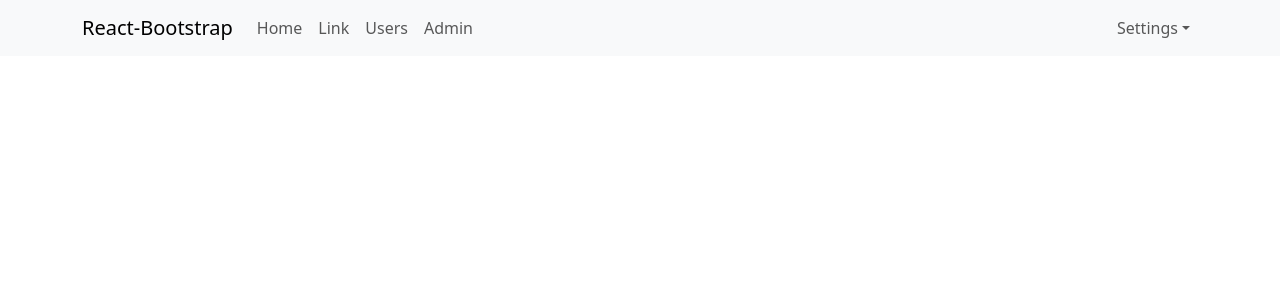
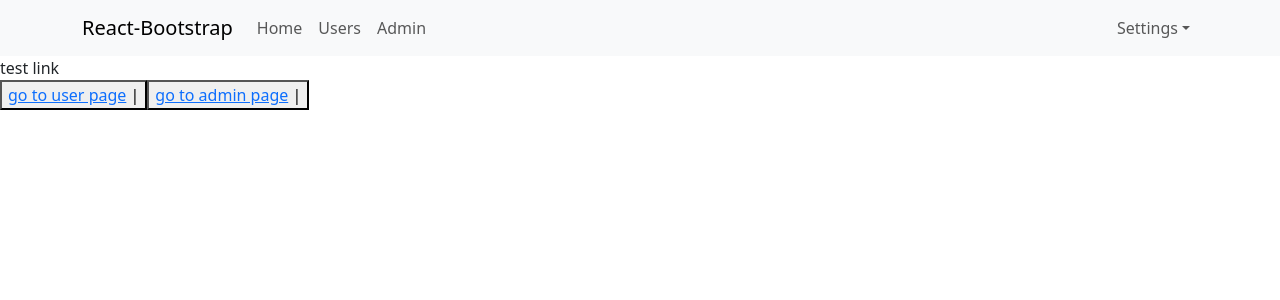
Before and after one commit to leminhkhoi-james/test-demo-react, a JavaScript app: page / in a window 1280 px wide. Shown: the top 300 px of the page. Built offline with nearby package versions, Linux system fonts and the light colour scheme.

Commit message:
điều hướng trang với links

```diff
--- a/src/App.js
+++ b/src/App.js
@@ -1,12 +1,27 @@
 
 import "./App.scss";
 import Header from "./components/Header/Header";
+import { Link } from "react-router-dom";
 
 const App = () => {
 
    return (
       <div className="app-container">
          <Header></Header>
+         <div>
+            test link
+         </div>
+
+         <div>
+            <button>
+               <Link to="/users">go to user page</Link> |{""}
+            </button>
+
+            <button>
+               <Link to="/admins">go to admin page</Link> |{""}
+            </button>
+
+         </div>
       </div>
    );
 };
--- /dev/null
+++ b/src/components/Admin/Admin.js
@@ -0,0 +1,6 @@
+const Admin = (props) => {
+    return (
+        <div>Admin component</div>
+    )
+}
+export default Admin
--- a/src/components/Header/Header.js
+++ b/src/components/Header/Header.js
@@ -2,6 +2,7 @@
 import Nav from 'react-bootstrap/Nav';
 import Navbar from 'react-bootstrap/Navbar';
 import NavDropdown from 'react-bootstrap/NavDropdown';
+import { Link } from "react-router-dom";
 
 const Header = () => {
     return (
@@ -11,10 +12,13 @@
                 <Navbar.Toggle aria-controls="basic-navbar-nav" />
                 <Navbar.Collapse id="basic-navbar-nav">
                     <Nav className="me-auto">
-                        <Nav.Link href="#home">Home</Nav.Link>
-                        <Nav.Link href="#link">Link</Nav.Link>
-                        <Nav.Link href="#home">Users</Nav.Link>
-                        <Nav.Link href="#home">Admin</Nav.Link>
+                        <Link to='/' className='nav-link'>Home</Link>
+                        <Link to='/users' className='nav-link'>Users</Link>
+                        <Link to='/admins' className='nav-link'>Admin</Link>
+                        {/*
+                        <Nav.Link href="/">Home</Nav.Link>
+                        <Nav.Link href="/users">Users</Nav.Link>
+                        <Nav.Link href="/admins">Admin</Nav.Link> */}
 
                     </Nav>
                     <Nav>
@@ -29,7 +33,7 @@
                     </Nav>
                 </Navbar.Collapse>
             </Container>
-        </Navbar>
+        </Navbar >
     );
 }
 
--- /dev/null
+++ b/src/components/User/User.js
@@ -0,0 +1,6 @@
+const User = (props) => {
+    return (
+        <div>user component</div>
+    )
+}
+export default User
--- a/src/index.js
+++ b/src/index.js
@@ -1,16 +1,28 @@
-import React from 'react';
+
 import ReactDOM from 'react-dom/client';
 import App from './App';
 import reportWebVitals from './reportWebVitals';
 import { Provider } from 'react-redux';
 import store from './redux/store';
 import 'bootstrap/dist/css/bootstrap.min.css';
+import { BrowserRouter, Routes, Route } from "react-router-dom";
+import User from './components/User/User';
+import Admin from './components/Admin/Admin';
+const root = ReactDOM.createRoot(document.getElementById('root'));
 
-const root = ReactDOM.createRoot(document.getElementById('root'));
 root.render(
   <Provider store={store}>
     {/* <React.StrictMode> */}
-    <App />
+    <BrowserRouter>
+      <Routes>
+        <Route path='/' element={<App />} />
+        <Route path='users' element={<User />} />
+        <Route path='admins' element={<Admin />} />
+
+      </Routes>
+    </BrowserRouter>
+
+
     {/* </React.StrictMode> */}
   </Provider>
 );
```
